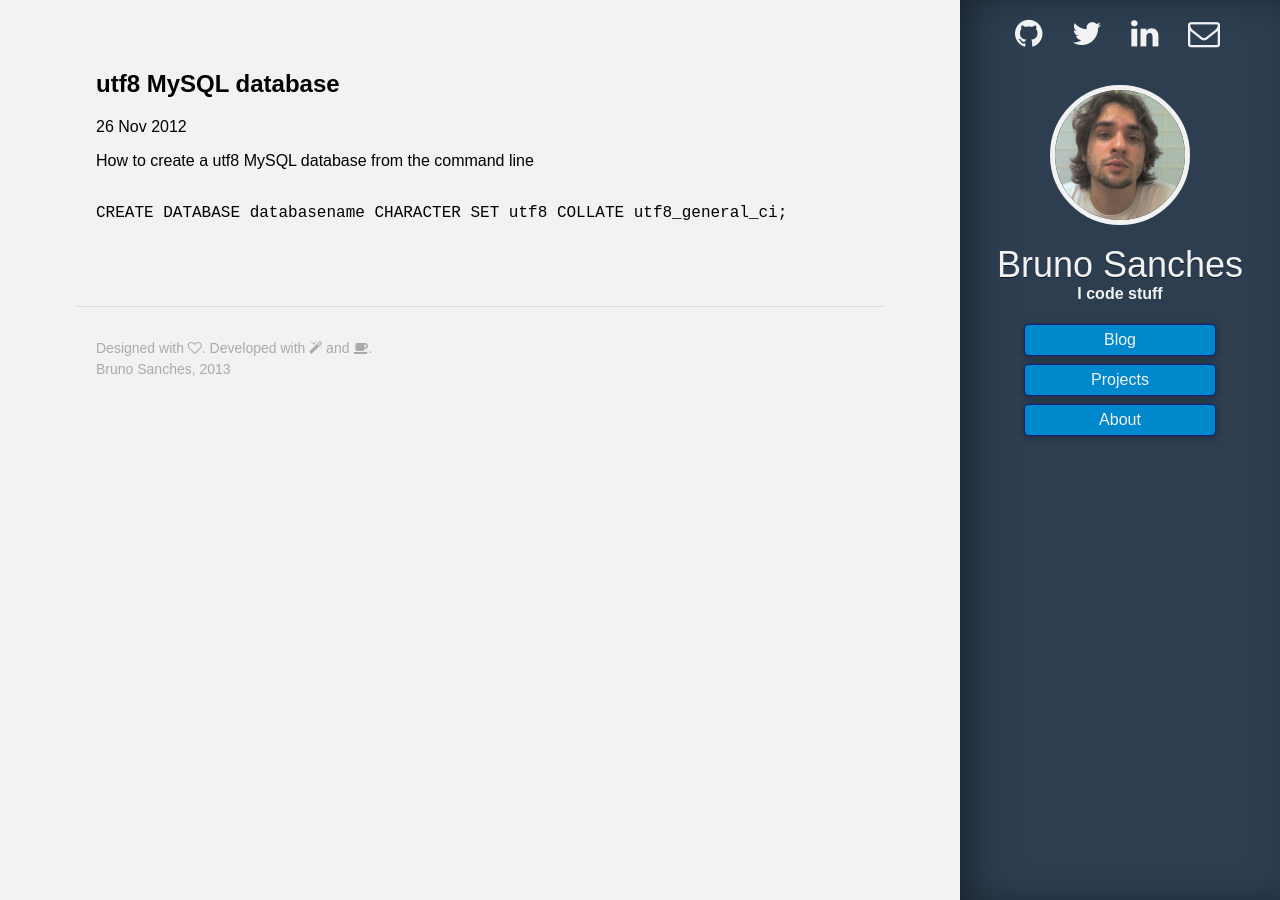
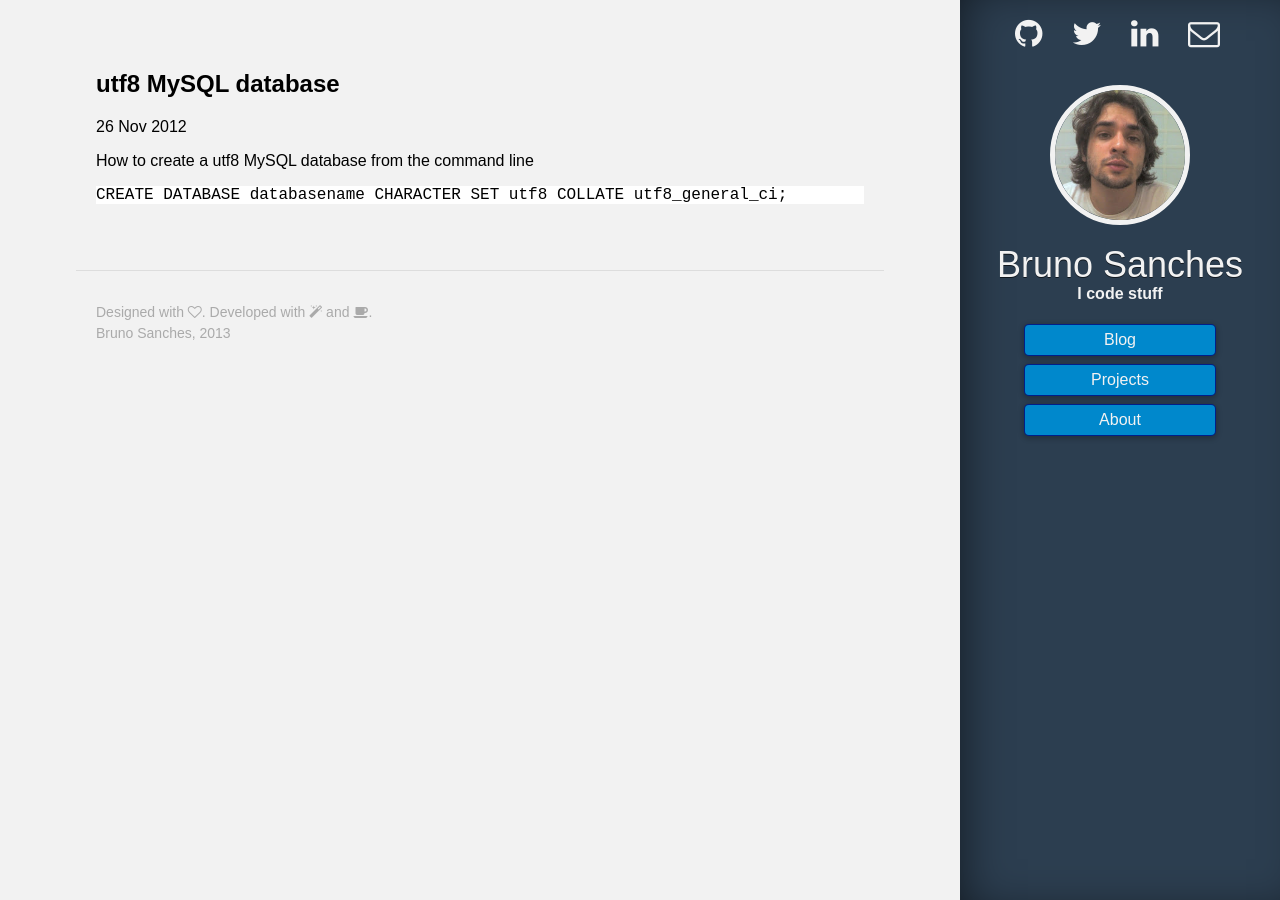
Before and after one commit to brunops/brunops.github.io, a Jekyll site: the page built from _posts/2012-11-26-utf8-mysql-database.markdown, in a window 1280 px wide. Built offline with Jekyll 4.4.1, drawn with Linux system fonts in a browser that asks for light colours; some web fonts are replaced; Markdown is read by kramdown in place of the engine named in the settings.

Commit message:
Format code snippet with Liquid syntax
* Remove some unwanted YAML tags

```diff
--- a/_posts/2012-11-26-utf8-mysql-database.markdown
+++ b/_posts/2012-11-26-utf8-mysql-database.markdown
@@ -4,14 +4,8 @@ title: utf8 MySQL database
 categories:
 - CLI
 - MySQL
-tags: []
-status: publish
-type: post
-published: true
-meta:
-  _edit_last: '1'
 ---
 How to create a utf8 MySQL database from the command line
-<pre class="brush: sql; gutter: true; first-line: 1">&nbsp;
+{% highlight bash %}
 CREATE DATABASE databasename CHARACTER SET utf8 COLLATE utf8_general_ci;
-&nbsp;</pre>
+{% endhighlight %}
```
